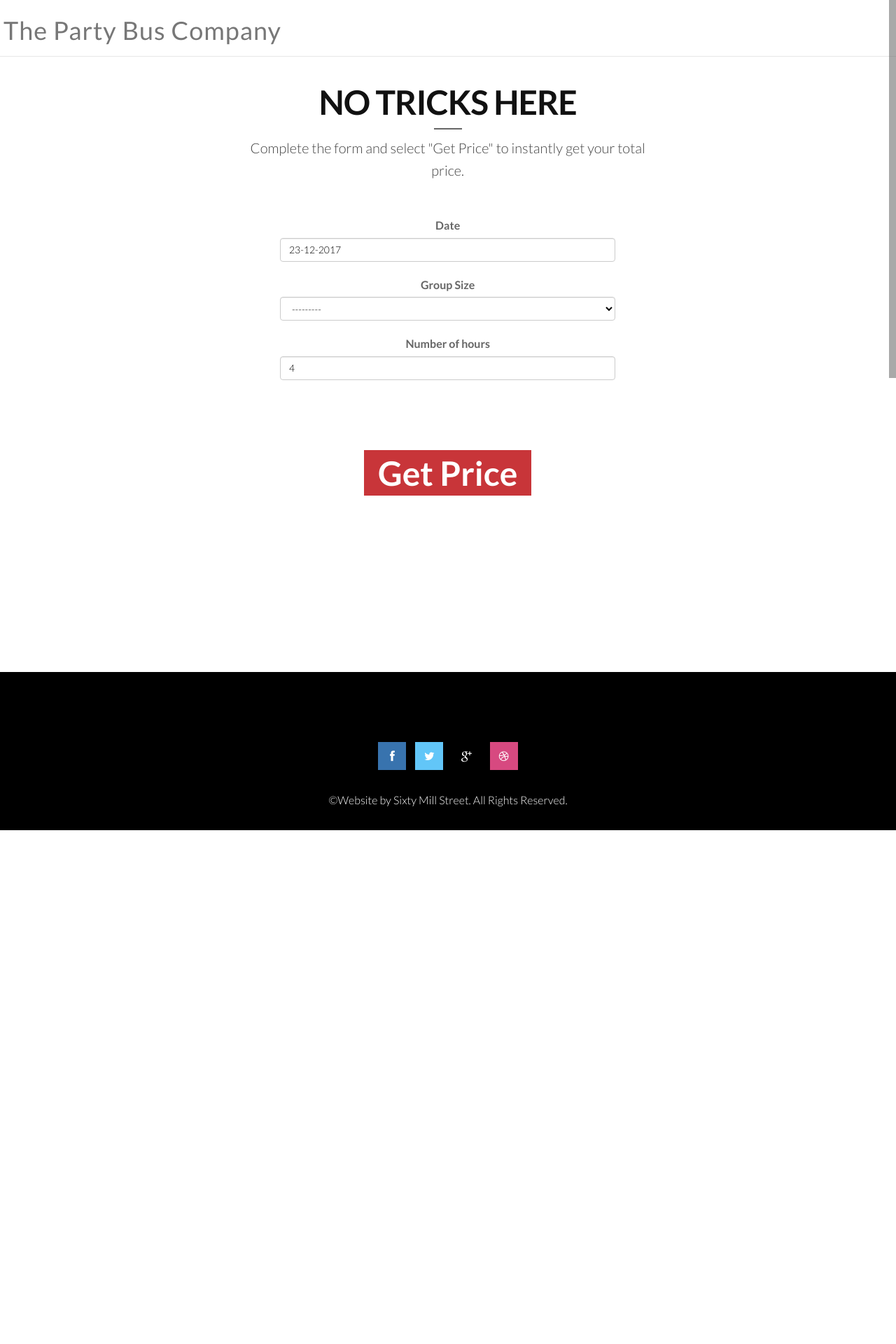
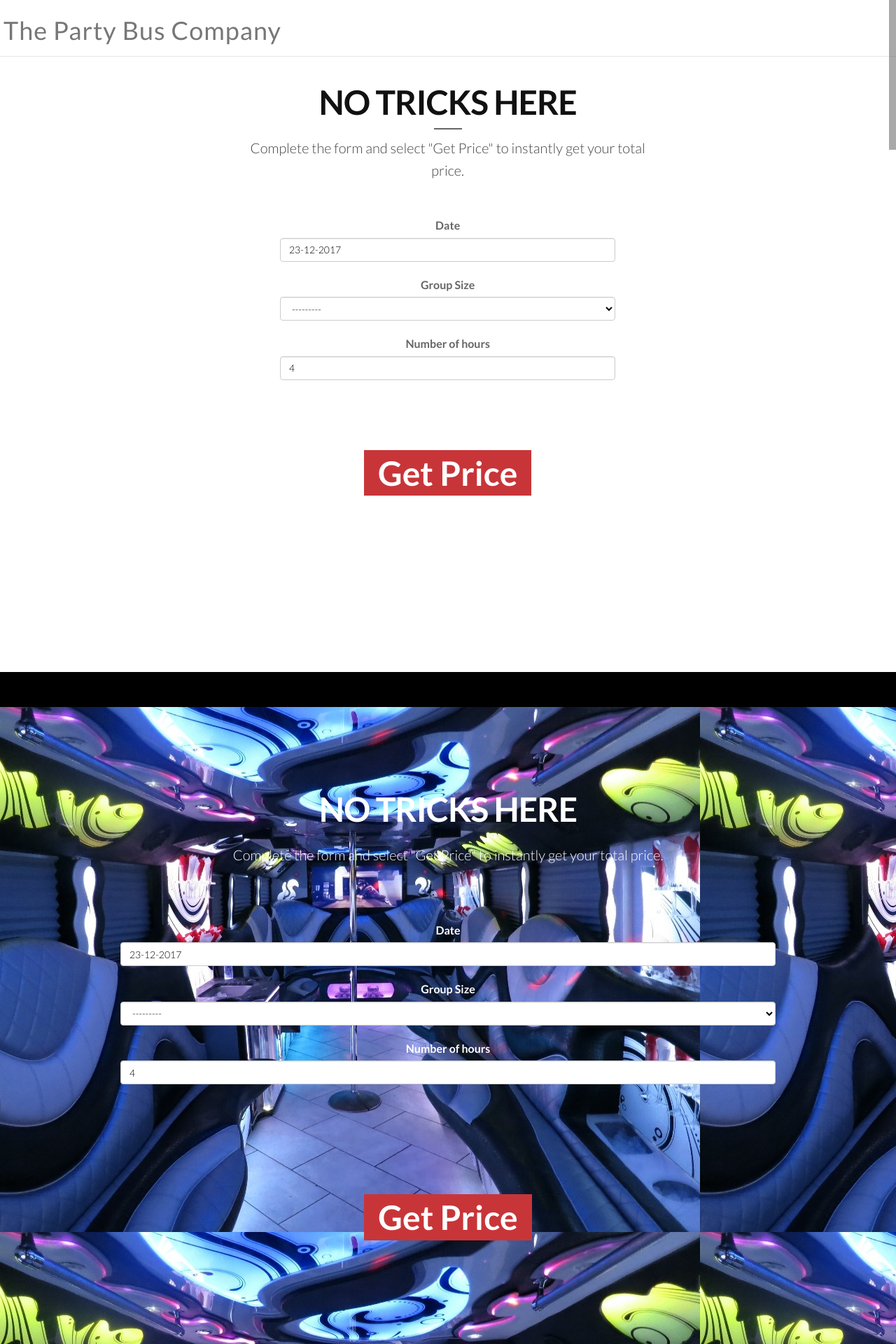
Before and after one commit to mmac714/thepartybuscompany, a Django app: page /quote_form/ in a window 1280 px wide. Shown: the top 1920 px of the page at 70% size. Before the commit the page ends 1186 px from the top, so only its background shows below. Run offline with Django 3.2, Linux system fonts and the light colour scheme; some libraries are stand-ins or nearby versions.

Commit message:
last commit before moving form to the homepage

```diff
--- a/bookings/static/Bookings/css/style.css
+++ b/bookings/static/Bookings/css/style.css
@@ -180,6 +180,15 @@ img {
   display: block;
   padding-top: 5%;
 }
+
+body {
+	width: 100%;
+}
+
+.bg-image {
+	width: 100%
+}
+
 /* --- */
 /* ------- Navigation ------------ */
 #navigation {
@@ -1463,8 +1472,8 @@ Parallax
 }
 
 #parallax5{
-	background-image: url(../img/parallax/1.jpg);
-    background-position: bottom;
+	background-image: url(../img/PartyBusesPhotos/AllianceInside26_2.png);
+    background-position: top;
     background-repeat: no-repeat;
     display:block;
     position:relative;
--- a/bookings/templates/bookings/quote_form.html
+++ b/bookings/templates/bookings/quote_form.html
@@ -31,4 +31,73 @@
     	</div>
     </form>
 </section>
+
+
+<section id="p" class="home-section parallax text-light" data-stellar-background-ratio="0.3" style="width:100%; height: auto; background-image: url({% static 'Bookings/img/henock/blue-tint-inside.png' %}" )>
+    <div class="container" style="padding: 0 0 0 0">
+      <div class="row">
+        <div class="col-md-12">
+          <div class="text-center">
+            <div class="wow flipInY" data-wow-offset="0" data-wow-delay="0.4s">
+            <div class="section-heading text-center">
+              <h2 class="h-bold">No tricks here</h2>
+              <div class="divider-header wow bounceInDown" data-wow-delay="0.2s">
+              </div>
+              <p class="wow bounceInDown" data-wow-delay="0.2s">Complete the form and select "Get Price" to instantly get your total price.</p>
+              <form id="quoteform" action="{% url 'bookings:quote_form' %}" method="post" class="wow flipInY" data-wow-offset="0" data-wow-delay="0.4s">
+                {% csrf_token %}
+                <div class="form-padding form-group">
+                  {% bootstrap_field form.date %}
+                  {% bootstrap_field form.bus_size %}
+                  {% bootstrap_field form.duration %}
+                </div>
+                <div style="padding:0% 0px 10% 0px">
+                  <a class="big-heading highlight-dark wow bounceInDown btn-red text-center" onclick="document.getElementById('quoteform').submit()">Get Price</a>
+                </div>
+              </form>
+            </div>
+          </div>
+          </div>
+        </div>
+      </div>
+    </div>
+  </section>
+
+<body class="bg-image">
+  <img src="{% static 'Bookings/img/henock/blue-tint-inside.png' %}">
+
+
+</body>
+
+     <!-- Section: parallax 5
+  <section id="parallax5" class="home-section parallax text-light" data-stellar-background-ratio="0.3">
+    <div class="container" style="padding: 0 0 0 0">
+      <div class="row">
+        <div class="col-md-12">
+          <div class="text-center">
+            <div class="wow flipInY" data-wow-offset="0" data-wow-delay="0.4s">
+            <div class="section-heading text-center">
+              <h2 class="h-bold">No tricks here</h2>
+              <div class="divider-header wow bounceInDown" data-wow-delay="0.2s">
+              </div>
+              <p class="wow bounceInDown" data-wow-delay="0.2s">Complete the form and select "Get Price" to instantly get your total price.</p>
+              <form id="quoteform" action="{% url 'bookings:quote_form' %}" method="post" class="wow flipInY" data-wow-offset="0" data-wow-delay="0.4s">
+                {% csrf_token %}
+                <div class="form-padding form-group">
+                  {% bootstrap_field form.date %}
+                  {% bootstrap_field form.bus_size %}
+                  {% bootstrap_field form.duration %}
+                </div>
+
+    <div style="padding:0% 0px 10% 0px">
+      <a class="big-heading highlight-dark wow bounceInDown btn-red text-center" onclick="document.getElementById('quoteform').submit()">Get Price</a>
+      </div>
+    </form>
+            </div>
+          </div>
+          </div>
+        </div>
+      </div>
+    </div>
+  </section>-->
 {% endblock content %}
--- a/pb_config/settings.py
+++ b/pb_config/settings.py
@@ -186,7 +186,7 @@ USE_TZ = True
 
 # Static files (CSS, JavaScript, Images)
 # https://docs.djangoproject.com/en/1.11/howto/static-files/
-
+"""
 AWS_ACCESS_KEY_ID = os.environ.get("AWS_ACCESS_KEY_ID")
 AWS_SECRET_ACCESS_KEY = os.environ.get("AWS_SECRET_ACCESS_KEY")
 AWS_STORAGE_BUCKET_NAME = os.environ.get("AWS_STORAGE_BUCKET_NAME")
@@ -199,8 +199,9 @@ os.path.join(BASE_DIR, 'bookings/static'),
 ]
 STATIC_URL = 'https://%s/%s/' % (AWS_S3_CUSTOM_DOMAIN, AWS_LOCATION)
 STATICFILES_STORAGE = os.environ.get("STATICFILES_STORAGE")
+"""
 
-#STATIC_URL = '/static/'
+STATIC_URL = '/static/'
 
 
 # Stripe Settings
```
Also changed, not shown: bookings/templates/bookings/home.html (+41 -0 lines).
